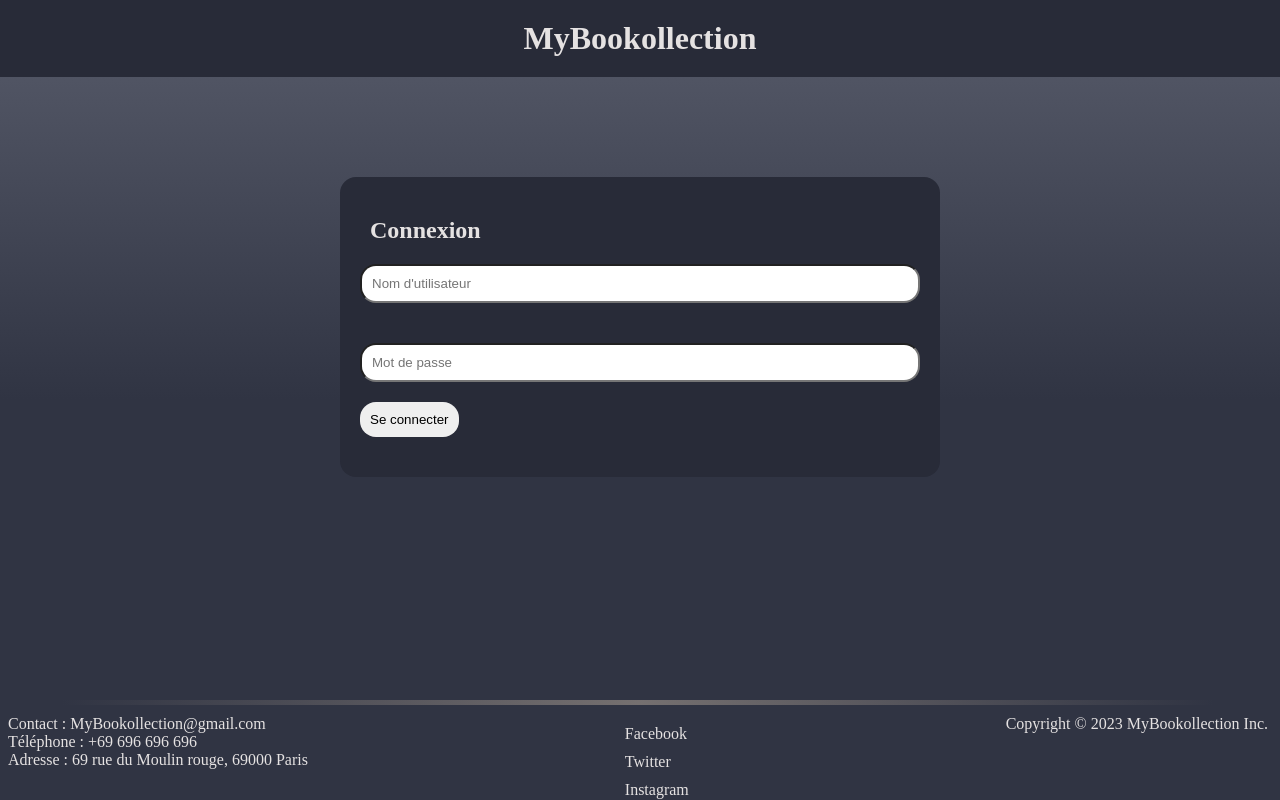
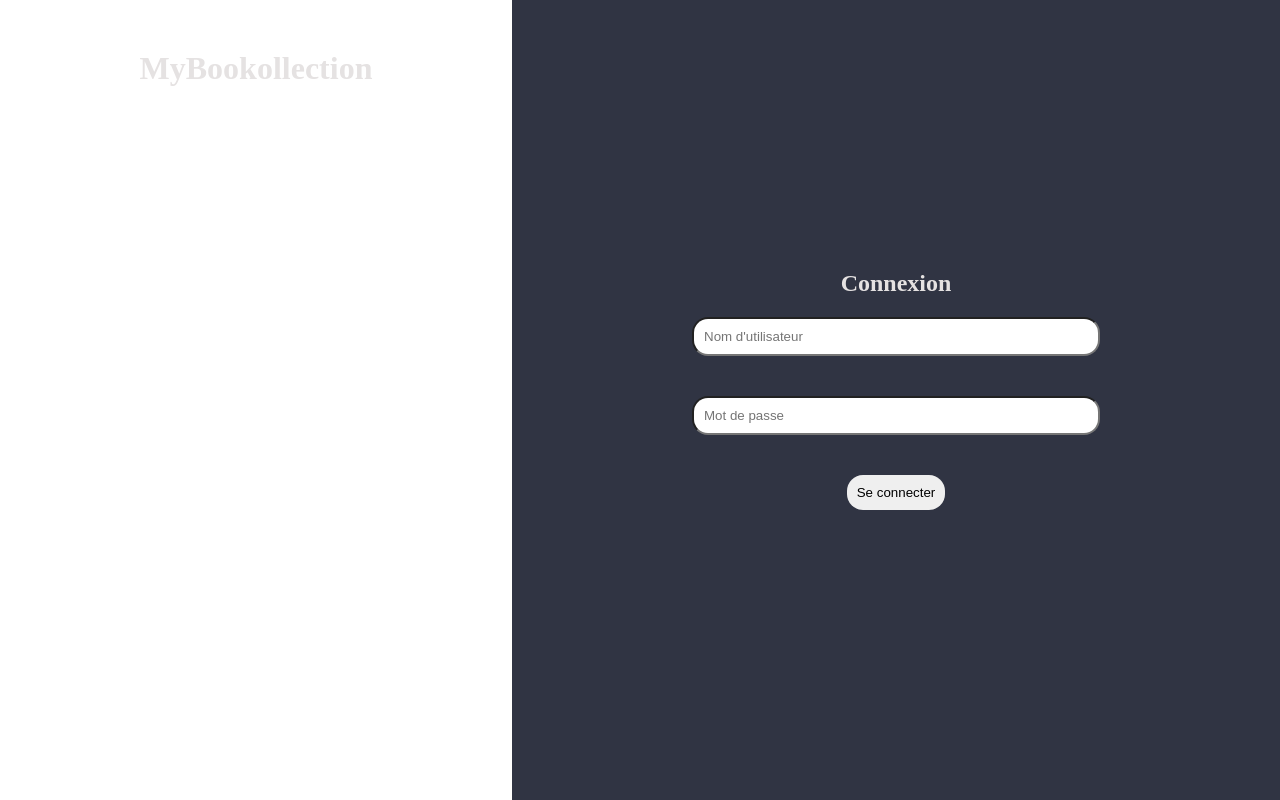
Before and after one commit to TfAplo/Bookollection, a PHP site: page /login.html in a window 1280 px wide. Run offline with PHP 8.4, Linux system fonts and the light colour scheme.

Commit message:
changement login

```diff
--- a/login.html
+++ b/login.html
@@ -8,12 +8,12 @@
     <title>Document</title>
 </head>
 <body>
-    <header>
+    <div id="left">
         <h1>MyBookollection</h1>
-    </header>
+    </div>
 
-    <div id="login" class="login-modal">
-        <div id="card">
+
+    <div id="right">
         <form action="home.php" method="post">
             <h2>Connexion</h2>
             <input type="text" id="username" name="username" placeholder="Nom d'utilisateur">
@@ -21,9 +21,8 @@
             <input id="bouton-connecter" type="submit" value="Se connecter">
         </form>
     </div>
-    </div>
 
-    <footer>
+    <!-- <footer>
         <hr>
         <div id="contact-banner">
             <div id="contact-info">
@@ -40,7 +39,7 @@
             <p>Copyright © 2023 MyBookollection Inc.</p>
             </div>
         </div>
-    </footer>
+    </footer> -->
 
 </body>
 </html>
--- a/style.css
+++ b/style.css
@@ -3,8 +3,10 @@
 }
 
 body{
-  background: linear-gradient(0deg, rgb(48, 52, 67) 50%, rgb(88, 92, 107) 100%);
-  background-repeat: no-repeat;
+  display: flex;
+  flex-direction: row;
+  /* background: linear-gradient(0deg, rgb(48, 52, 67) 50%, rgb(88, 92, 107) 100%); */
+  /* background-repeat: no-repeat; */
   height: 100vh;
   background-size: cover;
 }
@@ -13,42 +15,28 @@ h1, h2, label{
   color: rgb(229, 226, 226);
 }
 
-header{
+/* ############################################ LOGIN  ############################################*/
+
+#right{
+  width: 60%;
   display: flex;
   justify-content: center;
-  align-items: center;
-  background-color: rgb(40, 43, 56);
-  padding: 20px;
+  background-color: rgb(48, 52, 67);
 }
 
-/* ############################################ LOGIN  ############################################*/
-
-#login{
-  width: 100%;
+#left{
+  width: 40%;
   display: flex;
   justify-content: center;
-  margin-top: 100px;
-}
-
-#card{
-  width: 600px;
-  height: 300px;
-  background-color: rgb(40, 43, 56);
-  border-radius: 1rem;
-  display: flex;
-  justify-content: center;
-  align-items: center;
-  flex-direction: column;
+  margin-top: 50px;
 }
 
 form{
   display: flex;
   flex-direction: column;
   width: 100%;
-}
-
-form h2{
-  margin-left: 30px;
+  justify-content: center;
+  align-items: center;
 }
 
 input{
@@ -57,11 +45,12 @@ input{
   border-radius: 1rem;
 }
 
+#username, #password{
+  width: 50%;
+}
+
 #bouton-connecter{
   cursor: pointer;
-  display: block;
-  margin: auto;
-  margin-left: 20px;
   transition: 0.5s;
   border: none;
 }
@@ -86,7 +75,6 @@ hr {
 }
 
 #contact-banner {
-    background-color: rgb(48, 52, 67);
     background-size: 150%;
     color: rgb(229, 226, 226);
     display: flex;
```
Lines whose indentation alone changed are shown as unchanged.
